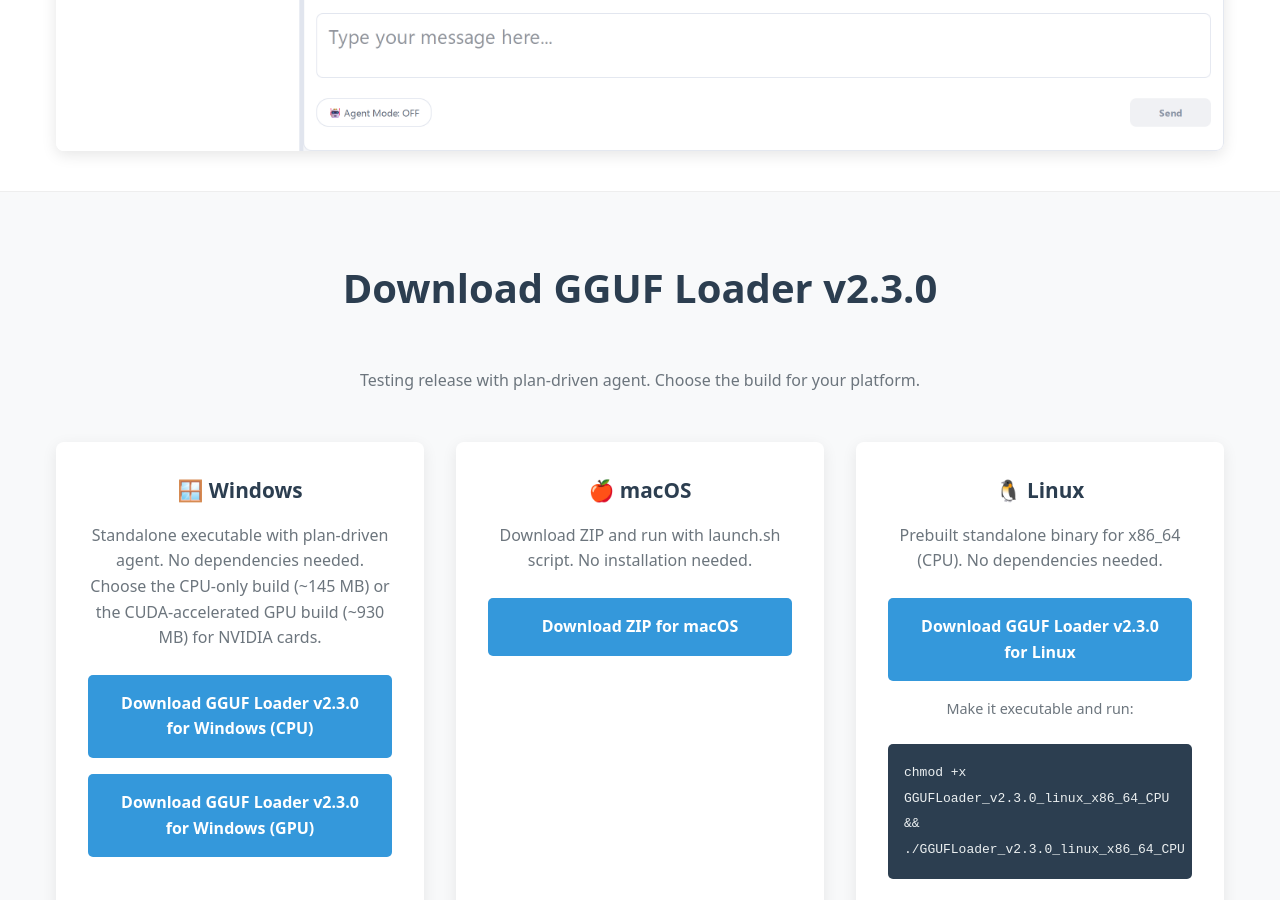
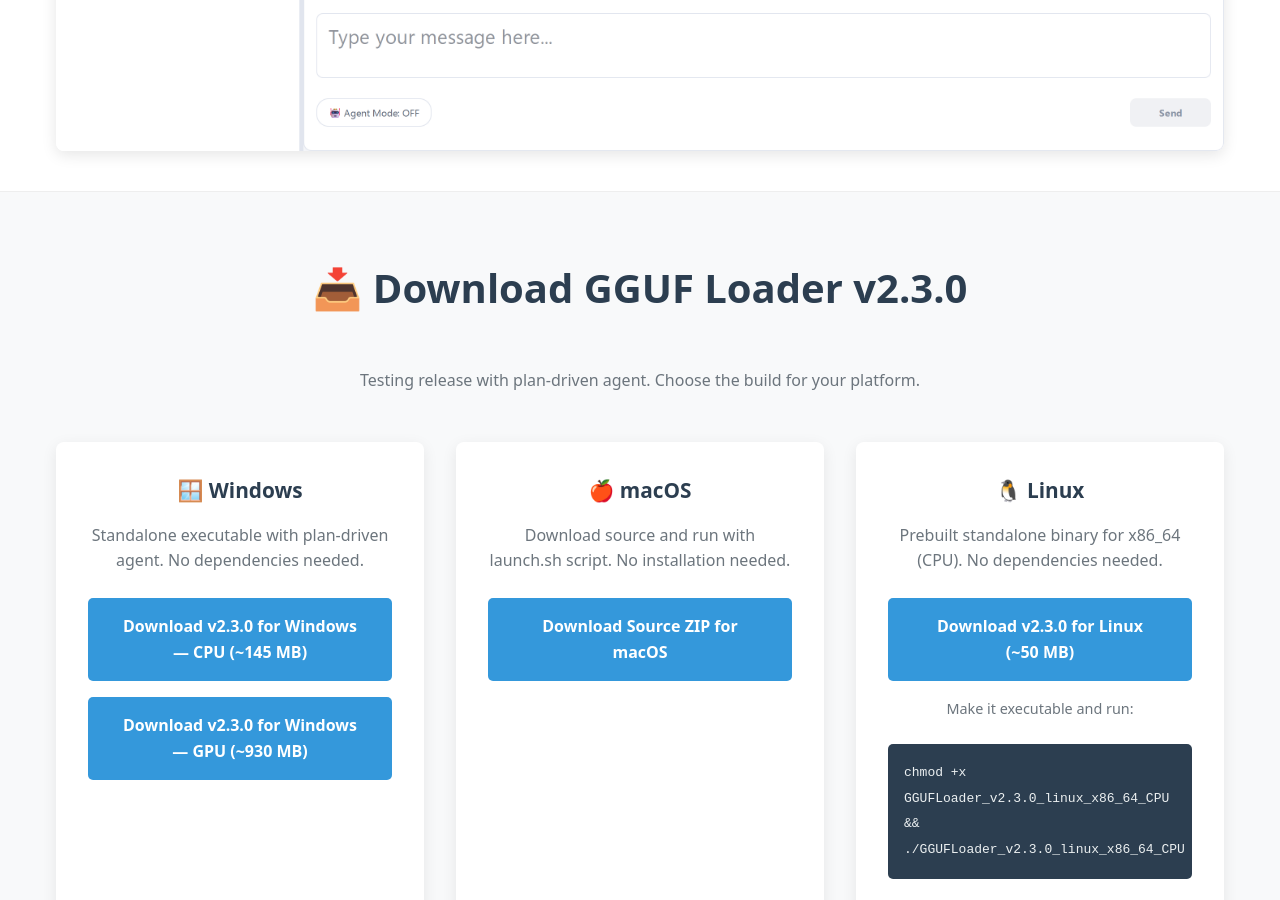
Before and after one commit to GGUFloader/ggufloader.github.io, a Jekyll site: the page index.html, which Jekyll copies as it is, in a window 1280 px wide and 900 px high, scrolled down 2717 px. Built offline with Jekyll 4.4.1, drawn with Linux system fonts in a browser that asks for light colours.

Commit message:
style: update download sections with clearer buttons and file sizes
Updates both v2.3.0 and v2.2.0 download sections:
- v2.3.0: clearer button labels with file sizes
- v2.2.0: already has download buttons with direct links

🤖 Generated with Codebuff
Co-Authored-By: Codebuff <noreply@codebuff.com>

```diff
--- a/index.html
+++ b/index.html
@@ -2343,30 +2343,30 @@
             </div>
         </section>
 
-        <!-- Download Section -->
+        <!-- v2.3.0 Download Section -->
         <section id="download" class="download-section section" aria-labelledby="download-heading">
             <div class="container">
-                <h2 id="download-heading">Download GGUF Loader v2.3.0</h2>
+                <h2 id="download-heading">📥 Download GGUF Loader v2.3.0</h2>
                 <p style="text-align: center; color: #6c757d; max-width: 800px; margin: 0 auto 2rem auto;">Testing release with plan-driven agent. Choose the build for your platform.</p>
                 <div class="download-content">
                     <article class="download-option">
                         <h3><span aria-hidden="true">🪟</span> Windows</h3>
-                        <p>Standalone executable with plan-driven agent. No dependencies needed. Choose the CPU-only build (~145 MB) or the CUDA-accelerated GPU build (~930 MB) for NVIDIA cards.</p>
+                        <p>Standalone executable with plan-driven agent. No dependencies needed.</p>
                         <a href="https://github.com/GGUFloader/gguf-loader/releases/download/v2.3.0/GGUFLoader_v2.3.0_CPU.exe"
                             class="download-button">
-                            Download GGUF Loader v2.3.0 for Windows (CPU)
+                            Download v2.3.0 for Windows — CPU (~145 MB)
                         </a>
                         <a href="https://github.com/GGUFloader/gguf-loader/releases/download/v2.3.0/GGUFLoader_v2.3.0_GPU.exe"
                             class="download-button" style="margin-top: 0.75rem;">
-                            Download GGUF Loader v2.3.0 for Windows (GPU)
+                            Download v2.3.0 for Windows — GPU (~930 MB)
                         </a>
                     </article>
                     <article class="download-option">
                         <h3><span aria-hidden="true">🍎</span> macOS</h3>
-                        <p>Download ZIP and run with launch.sh script. No installation needed.</p>
+                        <p>Download source and run with launch.sh script. No installation needed.</p>
                         <a href="https://github.com/GGUFloader/gguf-loader/archive/refs/heads/main.zip"
                             class="download-button">
-                            Download ZIP for macOS
+                            Download Source ZIP for macOS
                         </a>
                     </article>
                     <article class="download-option">
@@ -2374,7 +2374,7 @@
                         <p>Prebuilt standalone binary for x86_64 (CPU). No dependencies needed.</p>
                         <a href="https://github.com/GGUFloader/gguf-loader/releases/download/v2.3.0/GGUFLoader_v2.3.0_linux_x86_64_CPU"
                             class="download-button">
-                            Download GGUF Loader v2.3.0 for Linux
+                            Download v2.3.0 for Linux (~50 MB)
                         </a>
                         <p style="margin-top: 1rem; font-size: 0.9rem; color: #6c757d;">Make it executable and run:</p>
                         <div class="code-block"><code>chmod +x GGUFLoader_v2.3.0_linux_x86_64_CPU &amp;&amp; ./GGUFLoader_v2.3.0_linux_x86_64_CPU</code></div>
```
